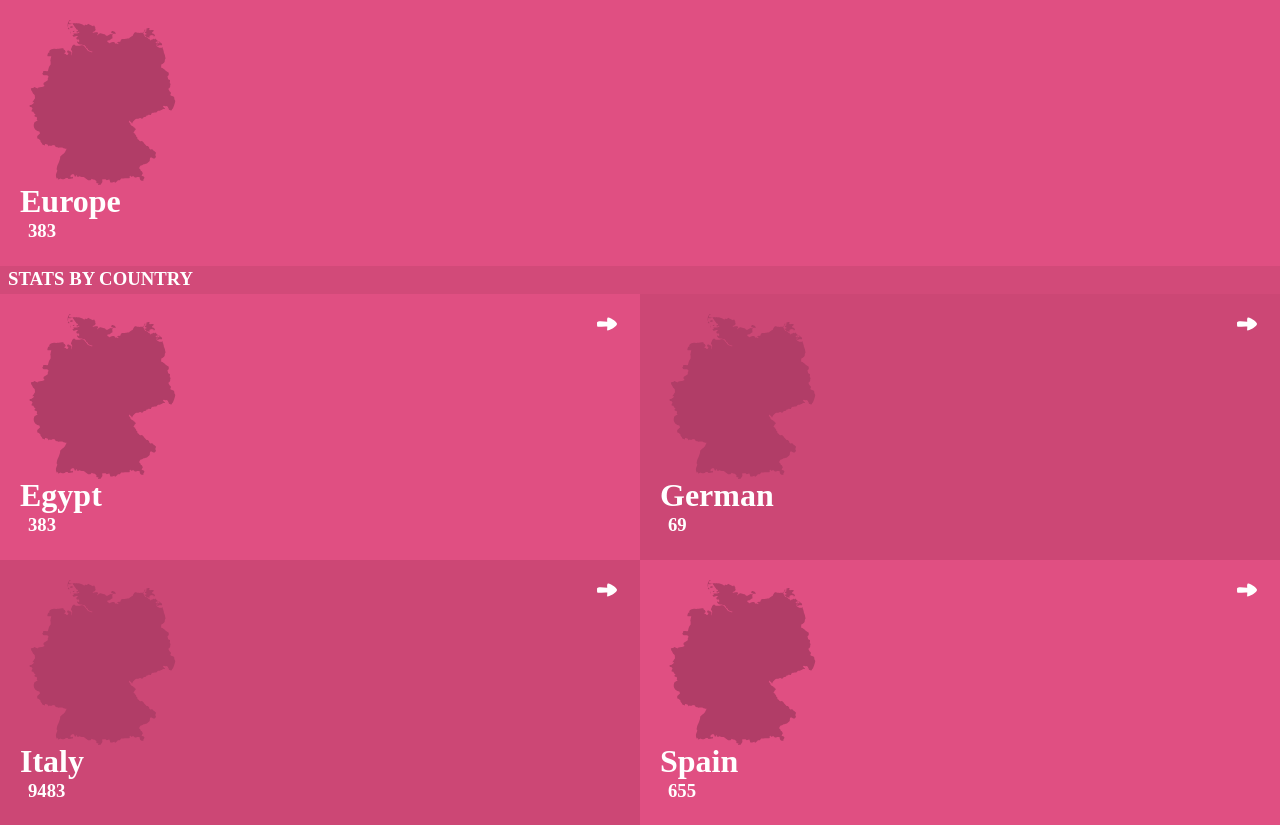
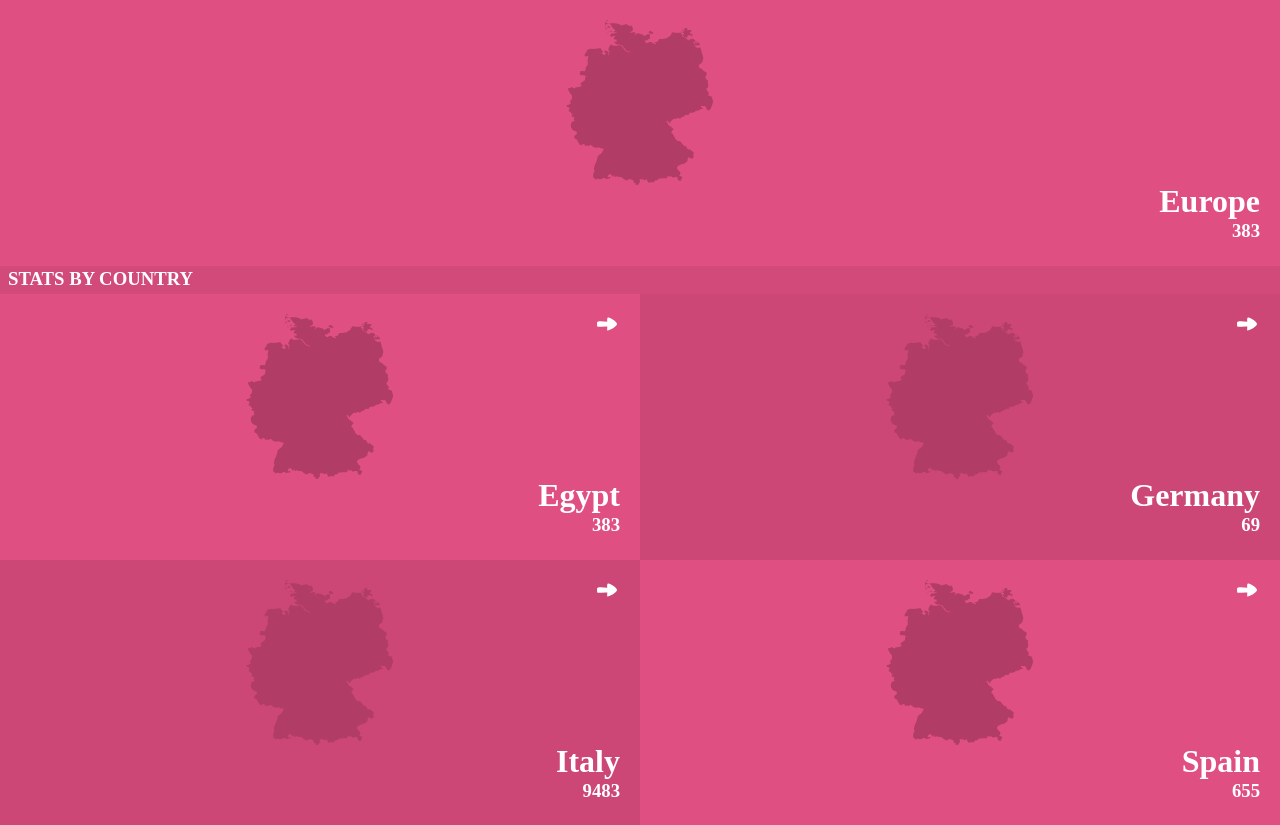
Before and after one commit to Abdona/Covid19, a React (Create React App) app: page / in a window 1280 px wide. Built offline with nearby package versions, Linux system fonts and the light colour scheme.

Commit message:
Style text align for country compnent

```diff
--- a/src/components/countrycomponent.js
+++ b/src/components/countrycomponent.js
@@ -22,6 +22,7 @@ const Country = (props) => {
         <img src={flag} alt={props.country} />
         {navarrowicon}
       </div>
+      <div className={style.textcont}>
         <h1>
           {props.country}
         </h1>
@@ -29,6 +30,7 @@ const Country = (props) => {
           {props.today_confirmed}
         </h3>
       </div>
+    </div>
 
   );
 };
--- a/src/components/countrycomponent.module.css
+++ b/src/components/countrycomponent.module.css
@@ -31,8 +31,16 @@
   display: flex;
 }
 
+.imgcont img:nth-child(1) {
+  margin: 0 auto;
+}
+
 .imgcont img:nth-child(2) {
   height: 16px;
   position: absolute;
   right: 23px;
 }
+
+.textcont {
+  text-align: end;
+}
--- a/src/components/homecomponent.js
+++ b/src/components/homecomponent.js
@@ -7,7 +7,7 @@ const Home = () => (
     <h3>STATS BY COUNTRY</h3>
     <div className={style.container}>
       <Country class="even" nav country="Egypt" styleclass="container1" today_confirmed="383" />
-      <Country class="odd" nav country="German" styleclass="container2" today_confirmed="69" />
+      <Country class="odd" nav country="Germany" styleclass="container2" today_confirmed="69" />
       <Country class="odd" nav country="Italy" styleclass="container1" today_confirmed="9483" />
       <Country class="even" nav country="Spain" styleclass="container2" today_confirmed="655" />
     </div>
```
Lines whose indentation alone changed are shown as unchanged.
